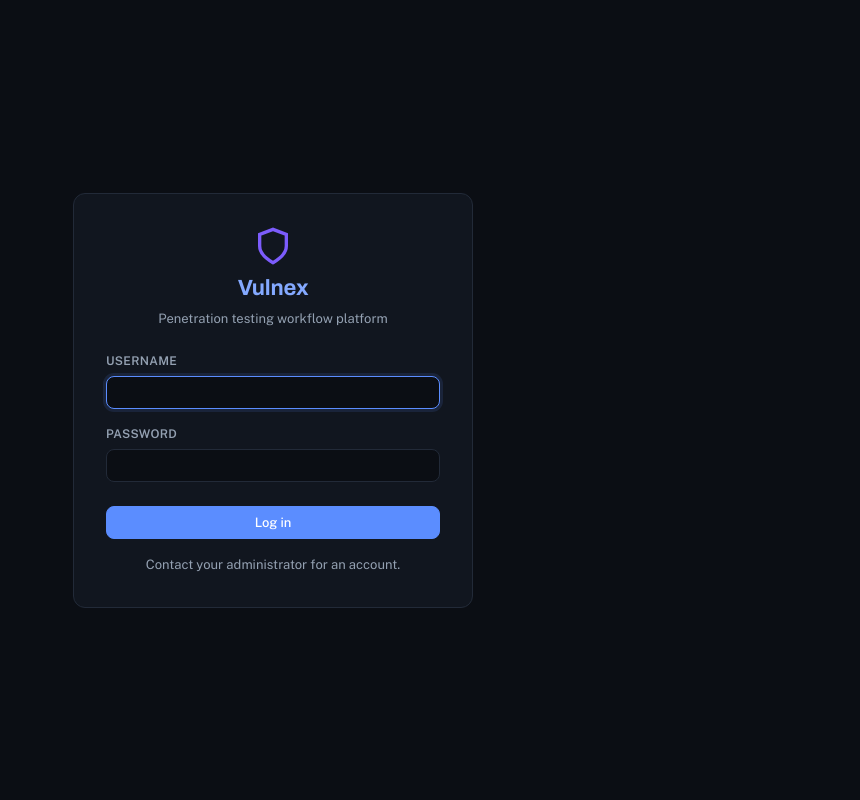
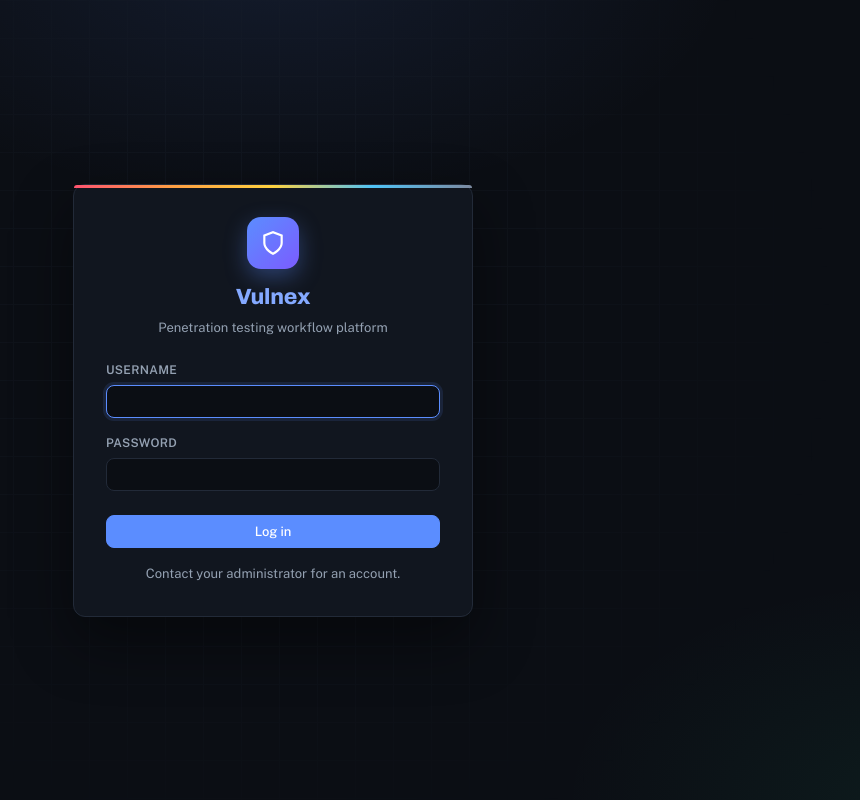
Before and after one commit to jawad-salem/Vulnex, a Django app: page /accounts/login/ in a window 1280 px wide. Shown: the whole page, without its empty margins (367-1227 px from the left). Run offline with Django 4.2, Linux system fonts and the light colour scheme; parts of the project's set-up code (start-up, migrations or seed data) failed here and were passed over.

Commit message:
Polish auth pages with on-brand logo and spectrum accent

```diff
--- a/static/css/main.css
+++ b/static/css/main.css
@@ -3039,6 +3039,53 @@ select.form-input option {
     box-shadow: 0 0 0 3px var(--accent-bg);
 }
 
+/* ── Auth page polish (login / MFA) ── */
+.auth-page {
+    position: relative;
+    overflow: hidden;
+    background:
+        radial-gradient(60% 50% at 50% -5%, rgba(91, 141, 255, 0.10), transparent 60%),
+        radial-gradient(50% 50% at 100% 100%, rgba(46, 230, 166, 0.06), transparent 55%),
+        var(--bg-primary);
+}
+.auth-page::before {
+    content: "";
+    position: absolute;
+    inset: 0;
+    background-image:
+        linear-gradient(var(--border-light) 1px, transparent 1px),
+        linear-gradient(90deg, var(--border-light) 1px, transparent 1px);
+    background-size: 38px 38px;
+    -webkit-mask-image: radial-gradient(circle at 50% 40%, #000, transparent 70%);
+            mask-image: radial-gradient(circle at 50% 40%, #000, transparent 70%);
+    opacity: 0.5;
+    pointer-events: none;
+}
+.auth-card {
+    position: relative;
+    box-shadow: 0 24px 60px rgba(0, 0, 0, 0.45);
+}
+.auth-card::before {
+    content: "";
+    position: absolute;
+    top: 0; left: 0; right: 0;
+    height: 3px;
+    border-radius: var(--radius-lg) var(--radius-lg) 0 0;
+    background: linear-gradient(90deg, var(--critical), var(--high), var(--medium), var(--low), var(--info));
+}
+.auth-logo {
+    display: inline-grid;
+    place-items: center;
+    width: 52px;
+    height: 52px;
+    margin-bottom: 12px;
+    border-radius: 14px;
+    color: #fff;
+    background: linear-gradient(135deg, var(--accent), #7b5cff);
+    box-shadow: 0 8px 22px rgba(91, 141, 255, 0.35);
+}
+.auth-brand h1 { font-family: var(--font-display); font-weight: 800; letter-spacing: -0.01em; }
+
 /* ── Severity row accent (findings / lists) ── */
 .sev-row td:first-child { box-shadow: inset 3px 0 0 var(--border); }
 .sev-row--critical td:first-child { box-shadow: inset 3px 0 0 var(--critical); }
--- a/templates/accounts/login.html
+++ b/templates/accounts/login.html
@@ -4,7 +4,7 @@
 <div class="auth-page">
     <div class="auth-card">
         <div class="auth-brand">
-            <svg width="40" height="40" viewBox="0 0 24 24" fill="none" stroke="#7c5cfc" stroke-width="2"><path d="M12 22s8-4 8-10V5l-8-3-8 3v7c0 6 8 10 8 10z"/></svg>
+            <span class="auth-logo"><svg width="26" height="26" viewBox="0 0 24 24" fill="none" stroke="currentColor" stroke-width="2"><path d="M12 22s8-4 8-10V5l-8-3-8 3v7c0 6 8 10 8 10z"/></svg></span>
             <h1>Vulnex</h1>
             <p>Penetration testing workflow platform</p>
         </div>
```
